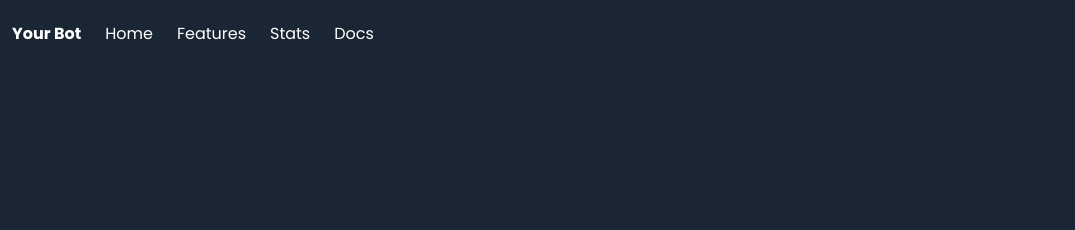
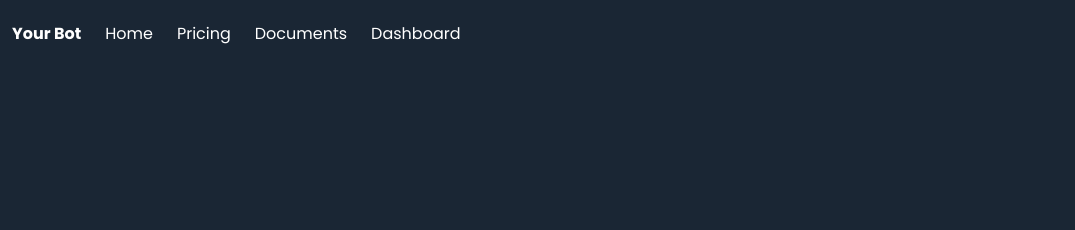
Before and after one commit to ItzDoraPm/sus, a plain HTML site: page index.html in a window 1280 px wide. Shown: the top 230 px of the page, 0-1075 px from the left. Drawn offline with nearby package versions, Linux system fonts and the light colour scheme.

Commit message:
Update index.html

```diff
--- a/index.html
+++ b/index.html
@@ -8,7 +8,7 @@
   <head>
     <meta charset="utf-8" />
     <meta name="viewport" content="width=device-width, initial-scale=1" />
-    <title>Your Bot - a Discord Bot</title>
+    <title>LuaSec | Home</title>
     <link rel="stylesheet" href="assets/css/bulma.min.css" />
     <link rel="stylesheet" href="assets/css/style.css" />
     <link href="https://unpkg.com/aos@2.3.1/dist/aos.css" rel="stylesheet" />
@@ -71,15 +71,15 @@
           </a>
 
           <a href="#features" class="navbar-item is-tab">
-            Features
+            Pricing
           </a>
 
           <a href="#stats" class="navbar-item is-tab">
-            Stats
+            Documents
           </a>
 
           <a href="#" class="navbar-item is-tab">
-            Docs
+            Dashboard
           </a>
         </div>
 
```
